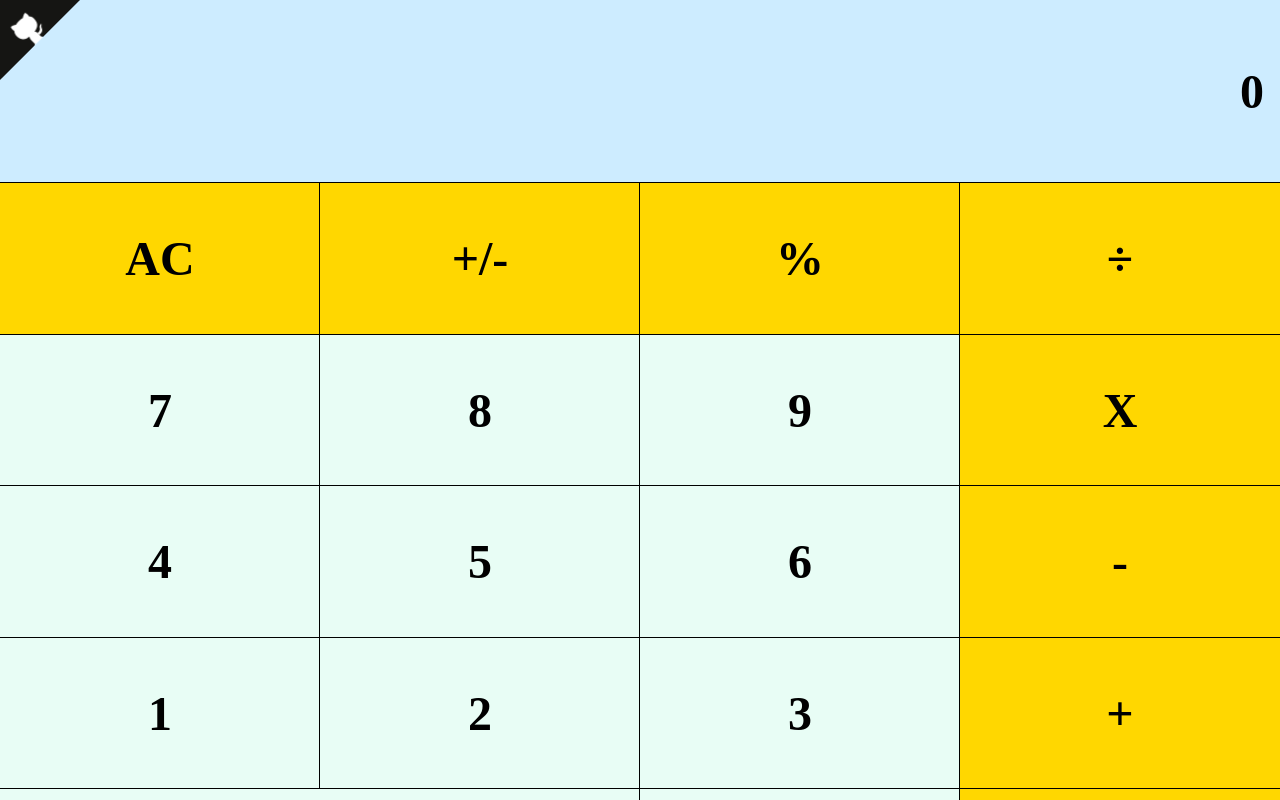
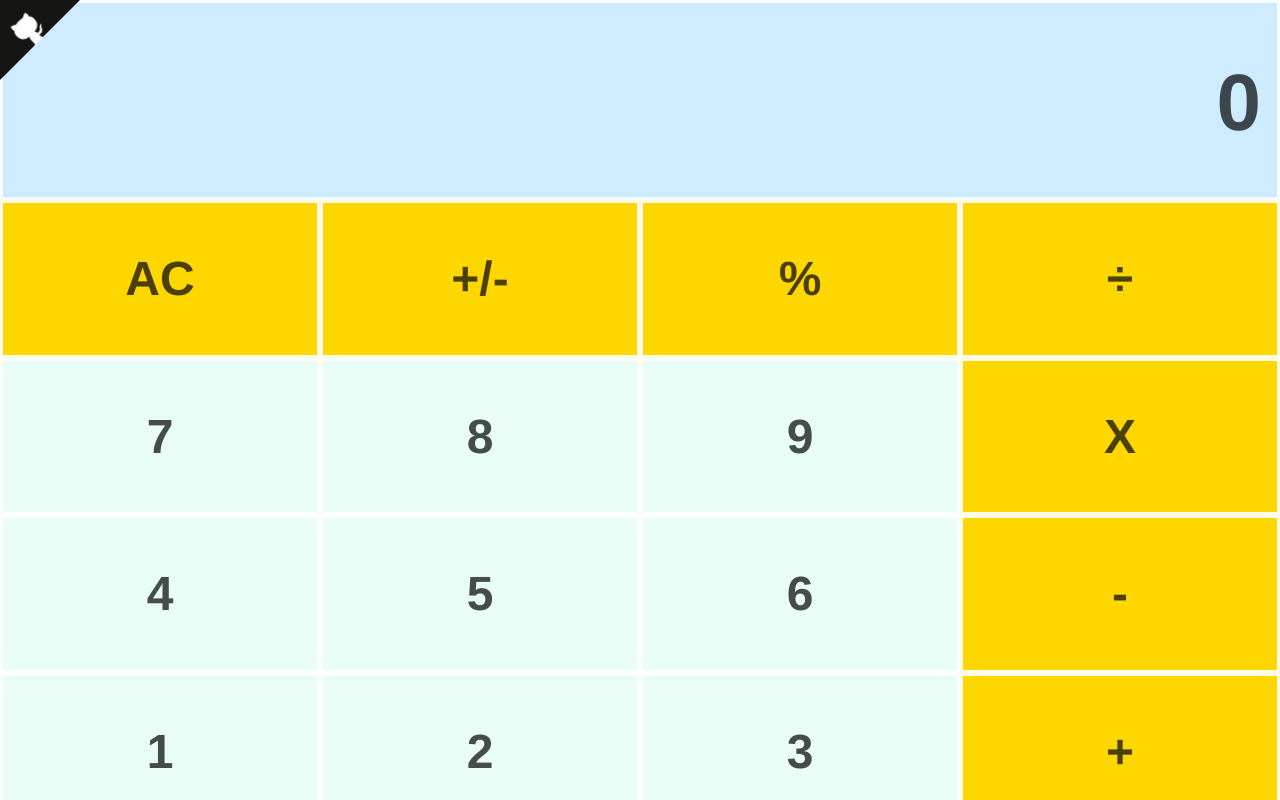
Before and after one commit to chochinlu/calculator, a React (Create React App) app: page / in a window 1280 px wide. Shown: the top 800 px of the page. Built offline with nearby package versions, Linux system fonts and the light colour scheme.

Commit message:
tune style.

```diff
--- a/src/App.js
+++ b/src/App.js
@@ -6,7 +6,7 @@ const Row = props => {
 };
 
 const Ele = ({ children, width = '25', bg = 'bg-washed-green', onClick }) => {
-  const style = `w-${width} ${bg} outline pa3  tc`;
+  const style = `w-${width} ${bg} pa3 tc helvetica black-70 b--solid b--white-90`;
 
   return (
     <div className={style} onClick={onClick}>
@@ -17,15 +17,19 @@ const Ele = ({ children, width = '25', bg = 'bg-washed-green', onClick }) => {
 
 const CalEle = props => (
   <Ele bg={'bg-yellow'} onClick={props.onClick}>
-    <strong>{props.children}</strong>
+    {props.children}
   </Ele>
 );
 
-const TotalEle = props => (
-  <Ele width={100} bg={'bg-lightest-blue'}>
-    <p className="f1 tr">{props.children}</p>
-  </Ele>
-);
+const TotalEle = ({ children, onClick }) => {
+  const style = `w-100 pr3 bg-lightest-blue tr helvetica black-70 b--solid b--white-90`;
+  return (
+    <div className={style} onClick={onClick}>
+      <h1 style={{ fontSize: '5em' }}>{children}</h1>
+    </div>
+  );
+}
+
 
 const ops = {
   add: 'ADD',
```
